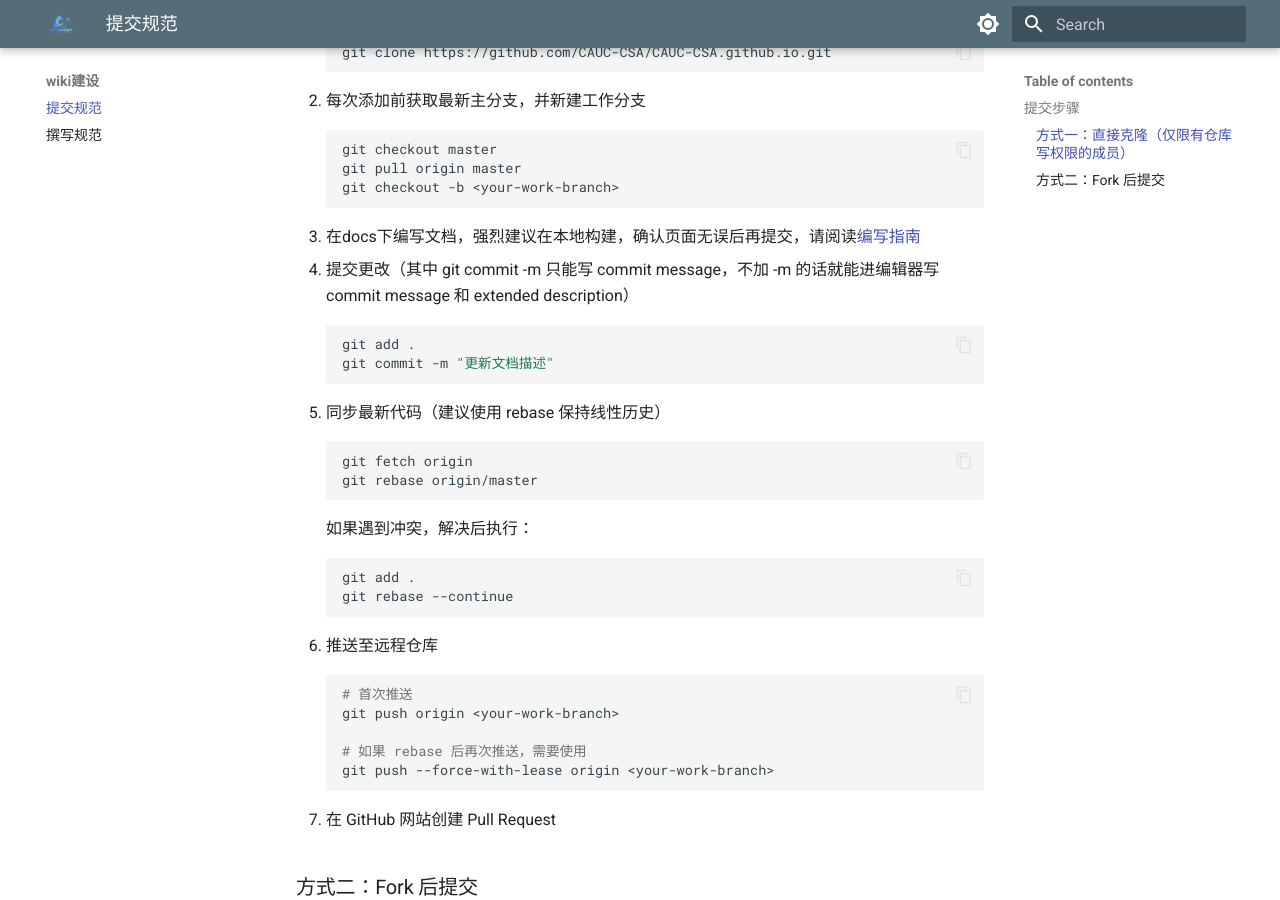
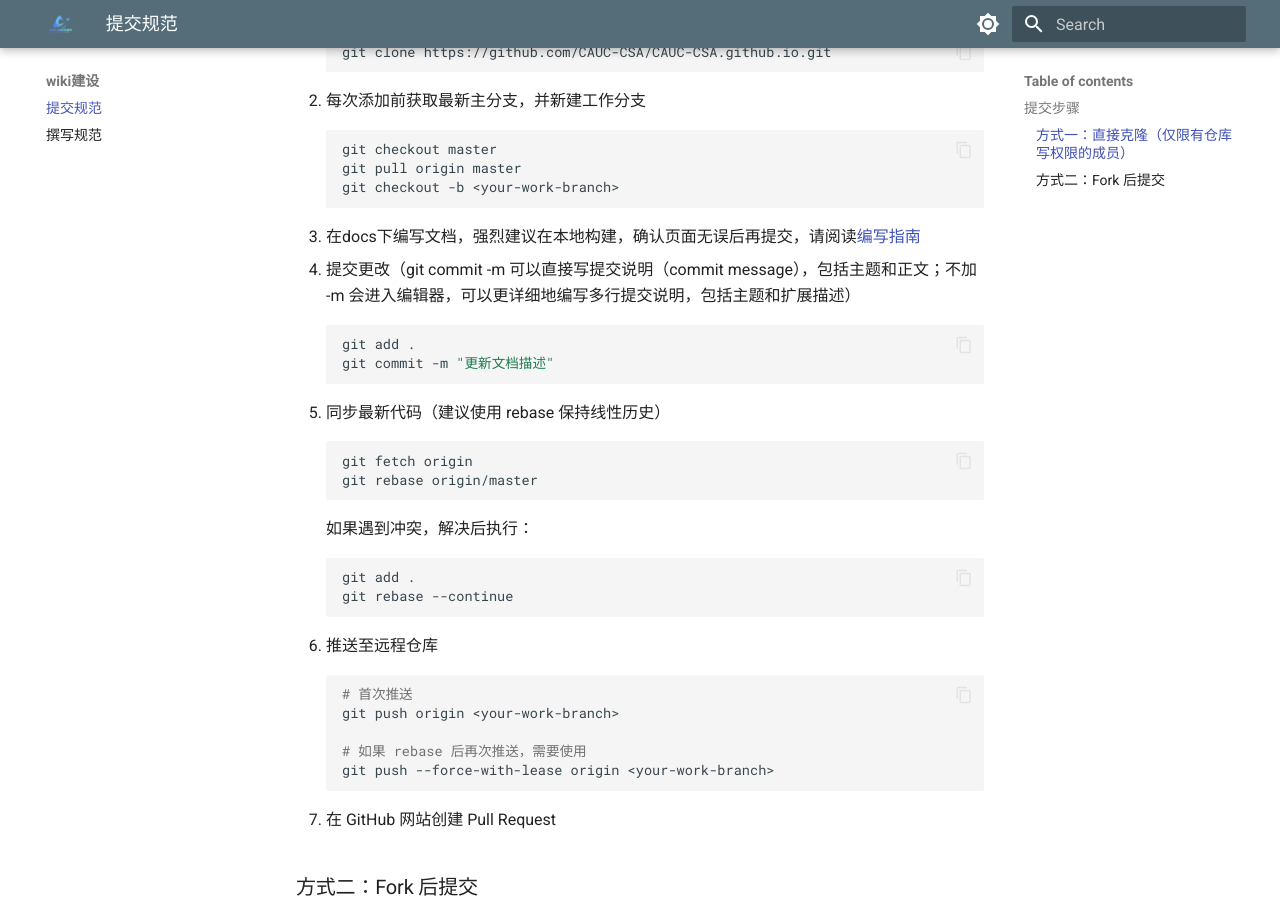
Before and after one commit to Gavver/CAUC-CSA.github.io, an MkDocs documentation site: the page built from docs/contributing/contributing.md, in a window 1280 px wide and 900 px high, scrolled down 731 px. Built offline with MkDocs 1.6.1 and Material for MkDocs 9.7.7, drawn with Linux system fonts in a browser that asks for light colours.

Commit message:
adjustments from copliot
Co-authored-by: Copilot <175728472+Copilot@users.noreply.github.com>

````diff
--- a/docs/contributing/contributing.md
+++ b/docs/contributing/contributing.md
@@ -30,7 +30,7 @@
 
 3. 在docs下编写文档，强烈建议在本地构建，确认页面无误后再提交，请阅读[编写指南](writing.md)
 
-4. 提交更改（其中 git commit -m 只能写 commit message，不加 -m 的话就能进编辑器写 commit message 和 extended description）
+4. 提交更改（git commit -m 可以直接写提交说明（commit message），包括主题和正文；不加 -m 会进入编辑器，可以更详细地编写多行提交说明，包括主题和扩展描述）
    ```bash
    git add .
    git commit -m "更新文档描述"
````
